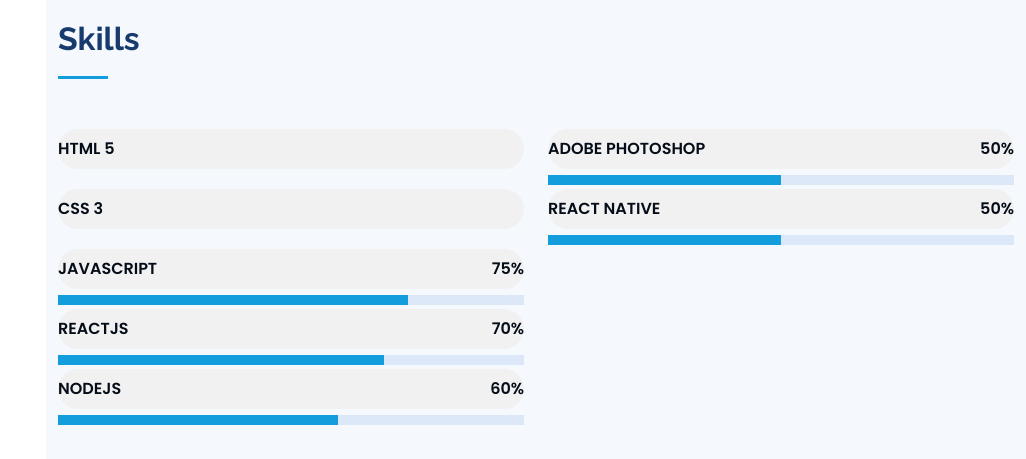
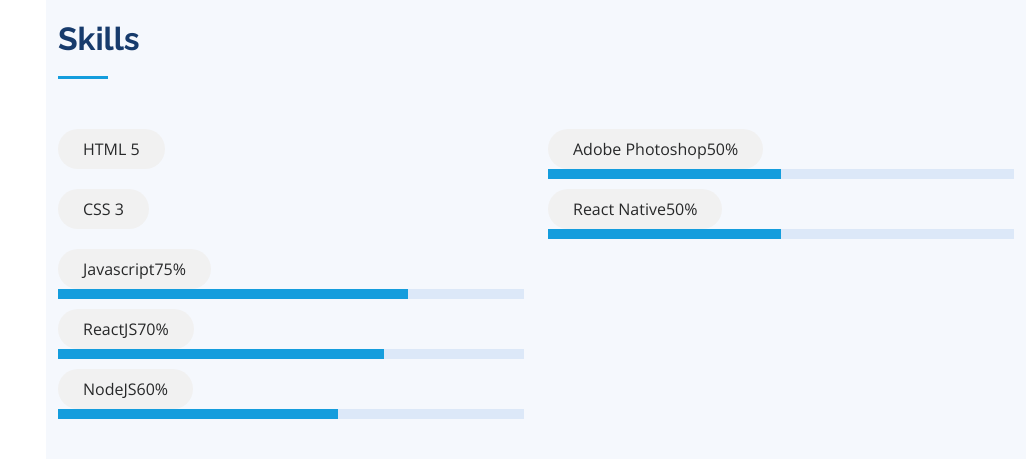
Before and after one commit to piruthuvi22/piruthuvi22.github.io, a plain HTML site: page index.html in a window 1280 px wide. Shown: the part 1140-1599 px from the top of the page, without its empty margins (254-1280 px from the left). Drawn offline with nearby package versions, Linux system fonts and the light colour scheme.

Commit message:
Update style.css

```diff
--- a/assets/css/style.css
+++ b/assets/css/style.css
@@ -417,15 +417,7 @@
 /*--------------------------------------------------------------
 # Akills
 --------------------------------------------------------------*/
-.skill{
-  display: inline-block;
-  padding: 0 25px;
-  height: 40px;
-  font-size: 16px;
-  line-height: 40px;
-  border-radius: 25px;
-  background-color: #f1f1f1;
-}
+
 .skills .progress {
   height: 60px;
   display: block;
@@ -434,13 +426,13 @@
 }
 
 .skills .progress .skill {
-  padding: 0;
-  margin: 0 0 6px 0;
-  text-transform: uppercase;
-  display: block;
-  font-weight: 600;
-  font-family: "Poppins", sans-serif;
-  color: #050d18;
+  display: inline-block;
+  padding: 0 25px;
+  height: 40px;
+  font-size: 16px;
+  line-height: 40px;
+  border-radius: 25px;
+  background-color: #f1f1f1;
 }
 
 .skills .progress .skill .val {
```
